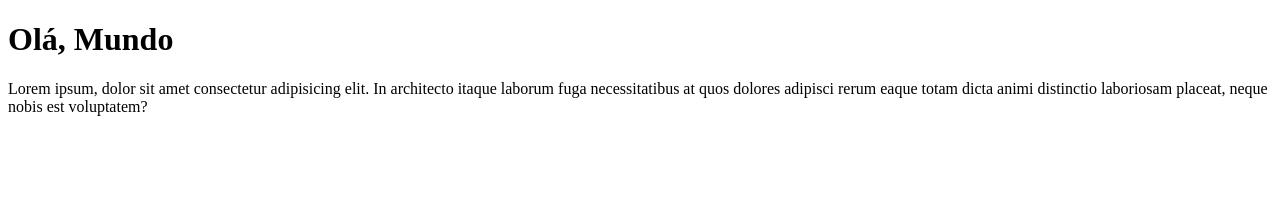
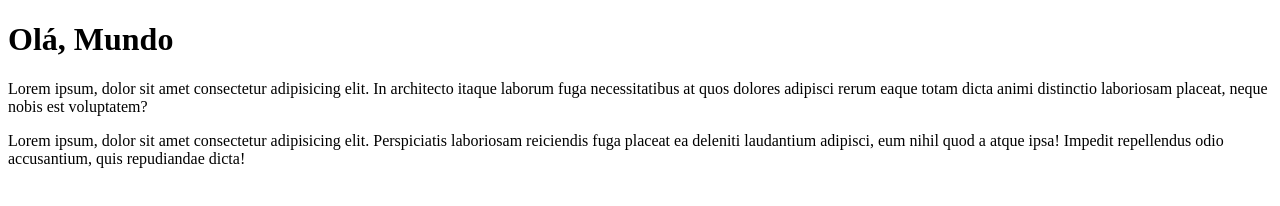
Before and after one commit to GuilhermeBaja/Meus-Projetos, a plain HTML site: page Site-exemplo/index.html in a window 1280 px wide. Drawn offline with Linux system fonts and the light colour scheme.

Commit message:
Adicionei um parágrafo

```diff
--- a/Site-exemplo/index.html
+++ b/Site-exemplo/index.html
@@ -9,6 +9,6 @@
 <body>
     <h1>Olá, Mundo</h1>
     <p>Lorem ipsum, dolor sit amet consectetur adipisicing elit. In architecto itaque laborum fuga necessitatibus at quos dolores adipisci rerum eaque totam dicta animi distinctio laboriosam placeat, neque nobis est voluptatem?</p>
-
+    <p>Lorem ipsum, dolor sit amet consectetur adipisicing elit. Perspiciatis laboriosam reiciendis fuga placeat ea deleniti laudantium adipisci, eum nihil quod a atque ipsa! Impedit repellendus odio accusantium, quis repudiandae dicta!</p>
 </body>
 </html>
```
